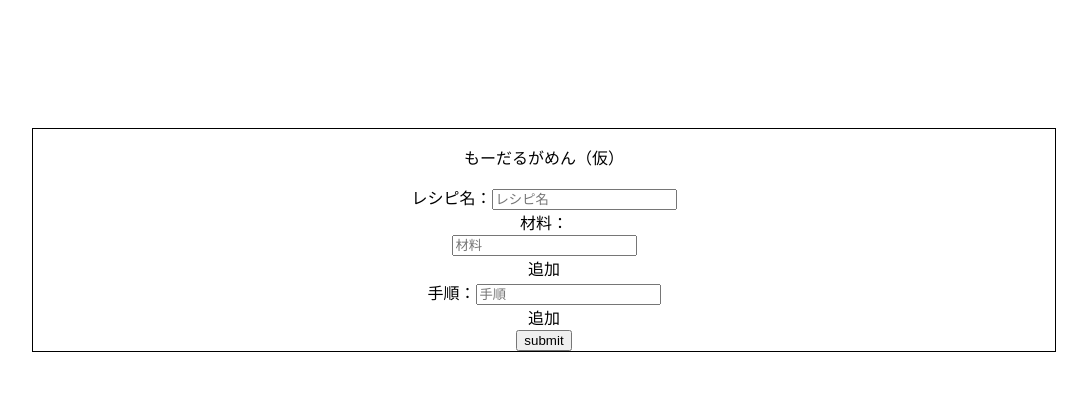
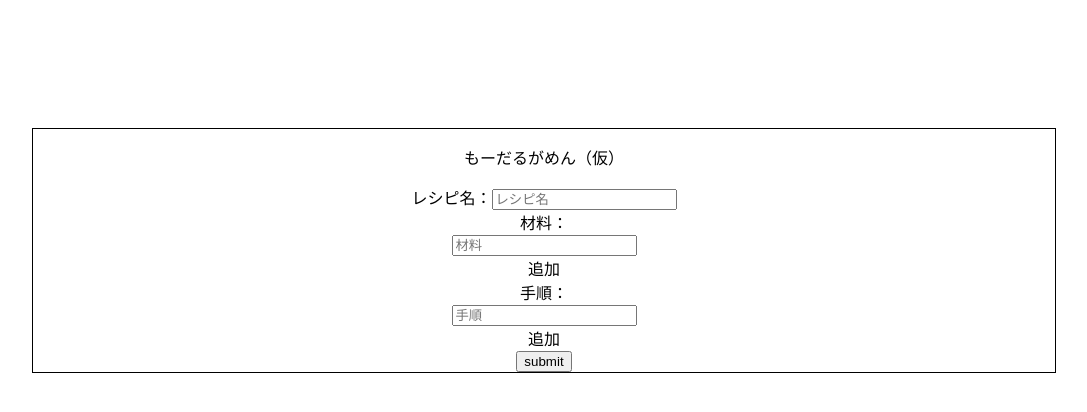
Before and after one commit to akiR1119/kantan-recipe-front, a React (Create React App) app: page / in a window 1280 px wide. Shown: the top 412 px of the page, without its empty margins (96-1183 px from the left). Built offline with nearby package versions, Linux system fonts and the light colour scheme.

Commit message:
手順一覧をコンポーネント化

```diff
--- /dev/null
+++ b/src/Process.ts
@@ -0,0 +1,4 @@
+export type Process = {
+    id: number;
+    name: string;
+  };
--- /dev/null
+++ b/src/ProcessShow.tsx
@@ -0,0 +1,18 @@
+import { Process } from "./Process";
+
+type ProcessShowProps = {
+  processArray: Process[];
+};
+
+const ProcessShow = (props: ProcessShowProps) => {
+  const Process = props.processArray.map((pro) => {
+    return (
+      <div className="process-row" key={pro.id}>
+        {pro.name}
+      </div>
+    );
+  });
+  return <div>{Process}</div>;
+};
+
+export default ProcessShow;
--- a/src/processRow.tsx
+++ b/src/processRow.tsx
@@ -1,4 +1,6 @@
 import { useRef } from "react";
+
+import ProcessShow from "./ProcessShow";
 
 type Process = {
   id: number;
@@ -14,14 +16,6 @@ type ProcessProps = {
 const ProcessRow = (props: ProcessProps) => {
   const processRef = useRef<HTMLInputElement>(null);
 
-  const ingredients = props.processArray.map((pro) => {
-    return (
-      <div className="process-row" key={pro.id}>
-        {pro.name}
-      </div>
-    );
-  });
-
   const AddProcess = () => {
     const newProcessName = processRef.current!.value;
     props.AddProcess(newProcessName);
@@ -30,7 +24,7 @@ const ProcessRow = (props: ProcessProps) => {
   return (
     <div className="process-area">
       手順：
-      {ingredients}
+      <ProcessShow processArray={props.processArray} />
       <input
         type="text"
         name="process-input"
```
Also changed, not shown: src/SubmitRecipeModal.tsx (+3 -7 lines).
